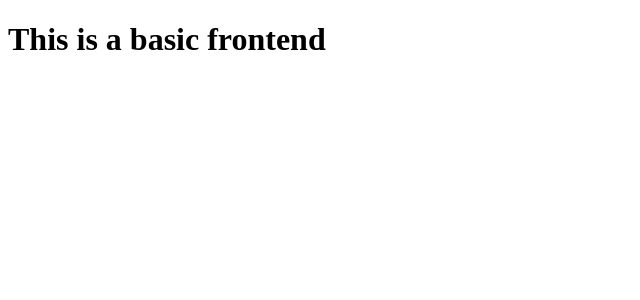
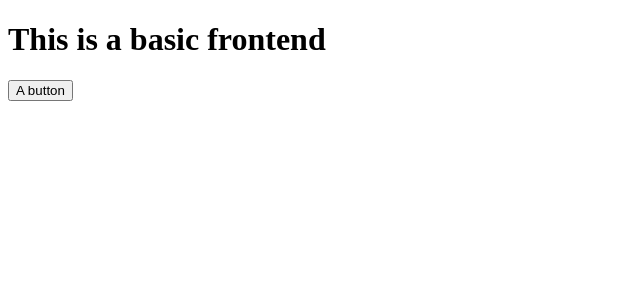
Before and after one commit to kpagacz/wiki-on-fire, a Vue app in the folder frontend/: page / in a window 1280 px wide. Shown: the top 300 px of the page, without its empty margins (0-640 px from the left). Built offline with nearby package versions, Linux system fonts and the light colour scheme.

Commit message:
button init commit

```diff
--- a/frontend/src/App.vue
+++ b/frontend/src/App.vue
@@ -1,12 +1,15 @@
 <template>
   <main>
     <router-view msg="This is a basic frontend"></router-view>
+    <wof-button>A button</wof-button>
   </main>
 </template>
 
 <script>
+import WofButton from './components/WofButton.vue';
 
 export default {
+  components: { WofButton },
   name: "App",
 };
 </script>
--- /dev/null
+++ b/frontend/src/components/WofButton.vue
@@ -0,0 +1,42 @@
+<template>
+  <button :class="`button button--${type}`" @click="click">
+    <slot />
+  </button>
+</template>
+
+<script>
+export default {
+  name: "WofButton",
+  props: {
+    type: {
+      type: String,
+      required: true,
+      default: "accent",
+      validator(value) {
+        return ["accent", "positive", "warning", "error"].includes(value)
+      }
+    }
+  },
+  methods: {
+    click: function(event) {
+      this.$emit("click", event)
+    }
+  }
+}
+</script>
+
+<style scoped>
+.button {
+
+}
+
+.button--accent {
+
+}
+
+.button--positive {}
+
+.button-warning {}
+
+.button-error {}
+</style>
--- a/frontend/src/main.js
+++ b/frontend/src/main.js
@@ -3,6 +3,7 @@ import App from './App.vue'
 import { createRouter, createWebHistory } from 'vue-router';
 
 import WofHelloWorld from './components/WofHelloWorld.vue';
+import WofButton from './components/WofButton.vue';
 const router = createRouter({
     history: createWebHistory(),
     routes: [
@@ -11,5 +12,6 @@ const router = createRouter({
 });
 
 const app = createApp(App);
+app.component("WofButton", WofButton);
 app.use(router);
 app.mount('#app')
```
